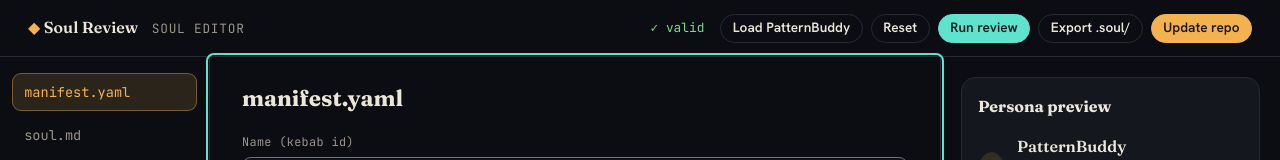
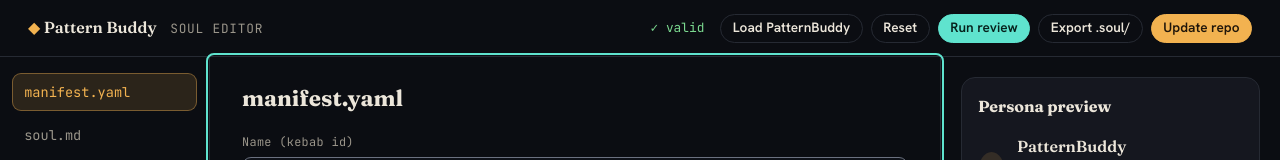
Before and after one commit to yizyace/github-copilot-hackathon-26, a React (Vite) app: page /editor in a window 1280 px wide. Shown: the top 160 px of the page. Built offline with nearby package versions, Linux system fonts and the light colour scheme.

Commit message:
feat(brand): rename Soul Review to Pattern Buddy
Update the user-facing product name across the site title/meta, hero copy, editor wordmark, and docs. Keeps the soul/psyche metaphor and code identifiers (.sr-, lib/soulStack/, the PatternBuddy persona) unchanged.

```diff
--- a/index.html
+++ b/index.html
@@ -7,21 +7,21 @@
     <meta name="theme-color" content="#0b0d12" />
     <meta name="color-scheme" content="dark light" />
 
-    <title>Soul Review — a code reviewer with a soul and a memory</title>
+    <title>Pattern Buddy — a code reviewer with a soul and a memory</title>
     <meta
       name="description"
-      content="Soul Review is a GitHub Action that drops a code reviewer with a personality and a memory into your repo: a layered soul, ego, and rules, plus a journal it recalls when it's relevant to your PR. GitHub Copilot Hackathon 2026."
+      content="Pattern Buddy is a GitHub Action that drops a code reviewer with a personality and a memory into your repo: a layered soul, ego, and rules, plus a journal it recalls when it's relevant to your PR. GitHub Copilot Hackathon 2026."
     />
 
     <!-- Open Graph / Twitter -->
     <meta property="og:type" content="website" />
-    <meta property="og:title" content="Soul Review — a code reviewer with a soul and a memory" />
+    <meta property="og:title" content="Pattern Buddy — a code reviewer with a soul and a memory" />
     <meta
       property="og:description"
       content="Not a flat AGENTS.md that says the same thing to everyone — a reviewer with values, a role on your team, hard rules, and a journal it recalls on demand."
     />
     <meta name="twitter:card" content="summary" />
-    <meta name="twitter:title" content="Soul Review — a code reviewer with a soul and a memory" />
+    <meta name="twitter:title" content="Pattern Buddy — a code reviewer with a soul and a memory" />
     <meta
       name="twitter:description"
       content="A GitHub Action that drops a code reviewer with a personality and a memory into your repo. GitHub Copilot Hackathon 2026."
--- a/src/components/landing/landing.css
+++ b/src/components/landing/landing.css
@@ -1,4 +1,4 @@
-/* Soul Review landing — a scroll-snap deck on the "Ink, Ember & Spectral" theme. */
+/* Pattern Buddy landing — a scroll-snap deck on the "Ink, Ember & Spectral" theme. */
 
 .sr-landing {
   position: relative;
--- a/src/components/landing/sections/Hero.tsx
+++ b/src/components/landing/sections/Hero.tsx
@@ -21,7 +21,7 @@
         </Reveal>
         <Reveal delay={160}>
           <p className="sr-hero__sub">
-            Soul Review is a GitHub Action that drops a code reviewer with a personality and a
+            Pattern Buddy is a GitHub Action that drops a code reviewer with a personality and a
             memory into your repo — not a flat <code>AGENTS.md</code> that says the same thing to
             everyone, but a reviewer with values, a role on your team, hard rules, and a journal it
             recalls when it&apos;s relevant to the PR in front of it.
--- a/src/config.ts
+++ b/src/config.ts
@@ -3,7 +3,7 @@
 
 export const siteConfig = {
   hackathon: 'GitHub Copilot Hackathon 2026',
-  product: 'Soul Review',
+  product: 'Pattern Buddy',
   tagline: 'A code reviewer with a soul — and a memory.',
   repoUrl: 'https://github.com/yizyace/github-copilot-hackathon-26',
   siteUrl: 'https://pattern-buddy.com',
--- a/src/pages/Editor.tsx
+++ b/src/pages/Editor.tsx
@@ -82,7 +82,7 @@
       <header className="sr-editor__bar">
         <div className="sr-editor__brandwrap">
           <Link to="/" className="sr-editor__brand">
-            <span aria-hidden="true">◆</span> Soul Review
+            <span aria-hidden="true">◆</span> Pattern Buddy
           </Link>
           <span className="sr-editor__title">Soul editor</span>
         </div>
--- a/src/styles/theme.css
+++ b/src/styles/theme.css
@@ -1,5 +1,5 @@
 /*
- * Soul Review — shared design tokens: "Ink, Ember & Spectral Memory".
+ * Pattern Buddy — shared design tokens: "Ink, Ember & Spectral Memory".
  *
  * Scoped under .theme-soul so the bold dark surfaces (landing + editor) get
  * these tokens while the existing adaptive theme on /about and /docs (defined
```
Also changed, not shown: 1 other file (tests, documents, lock files or other folders).
